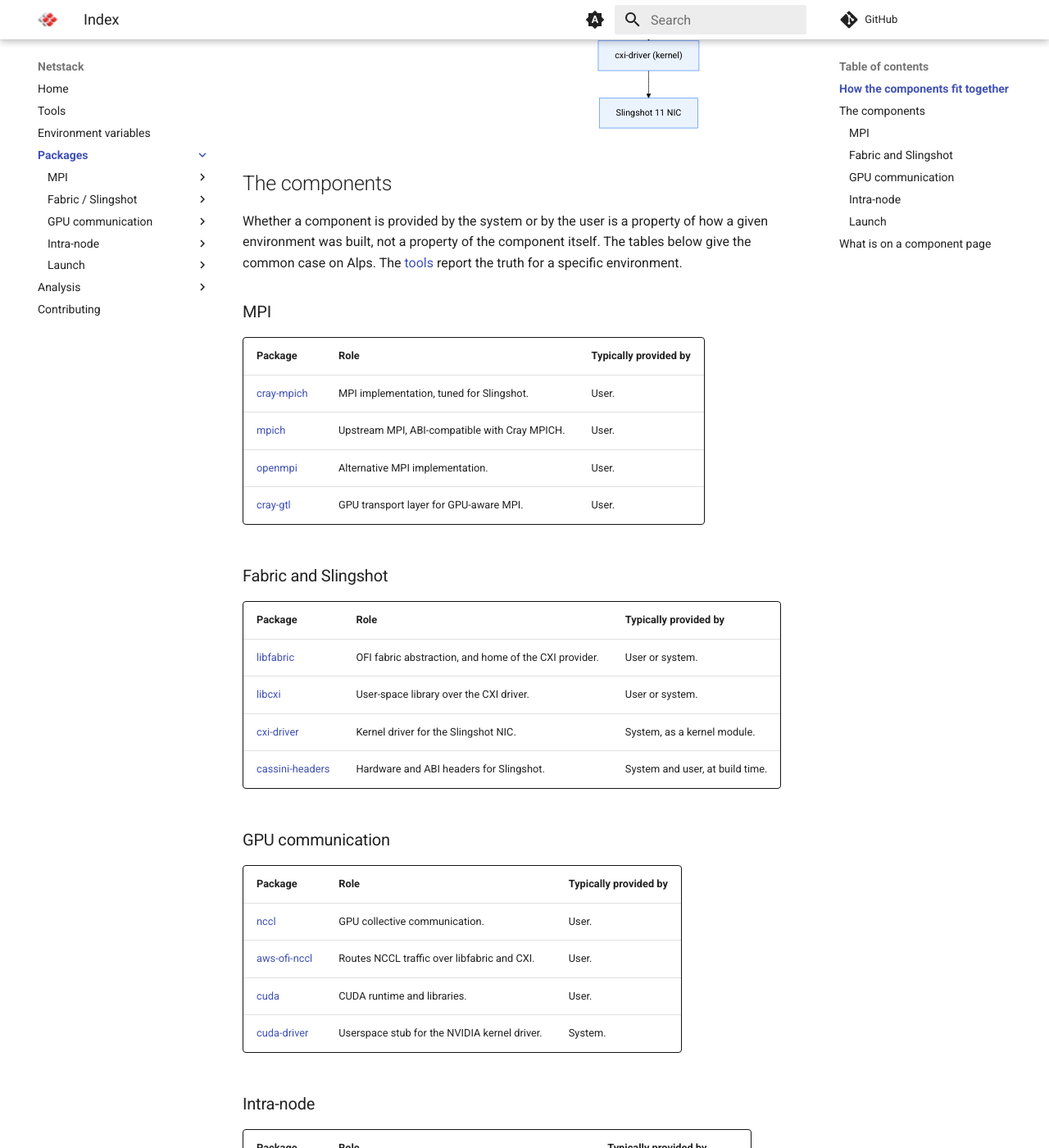
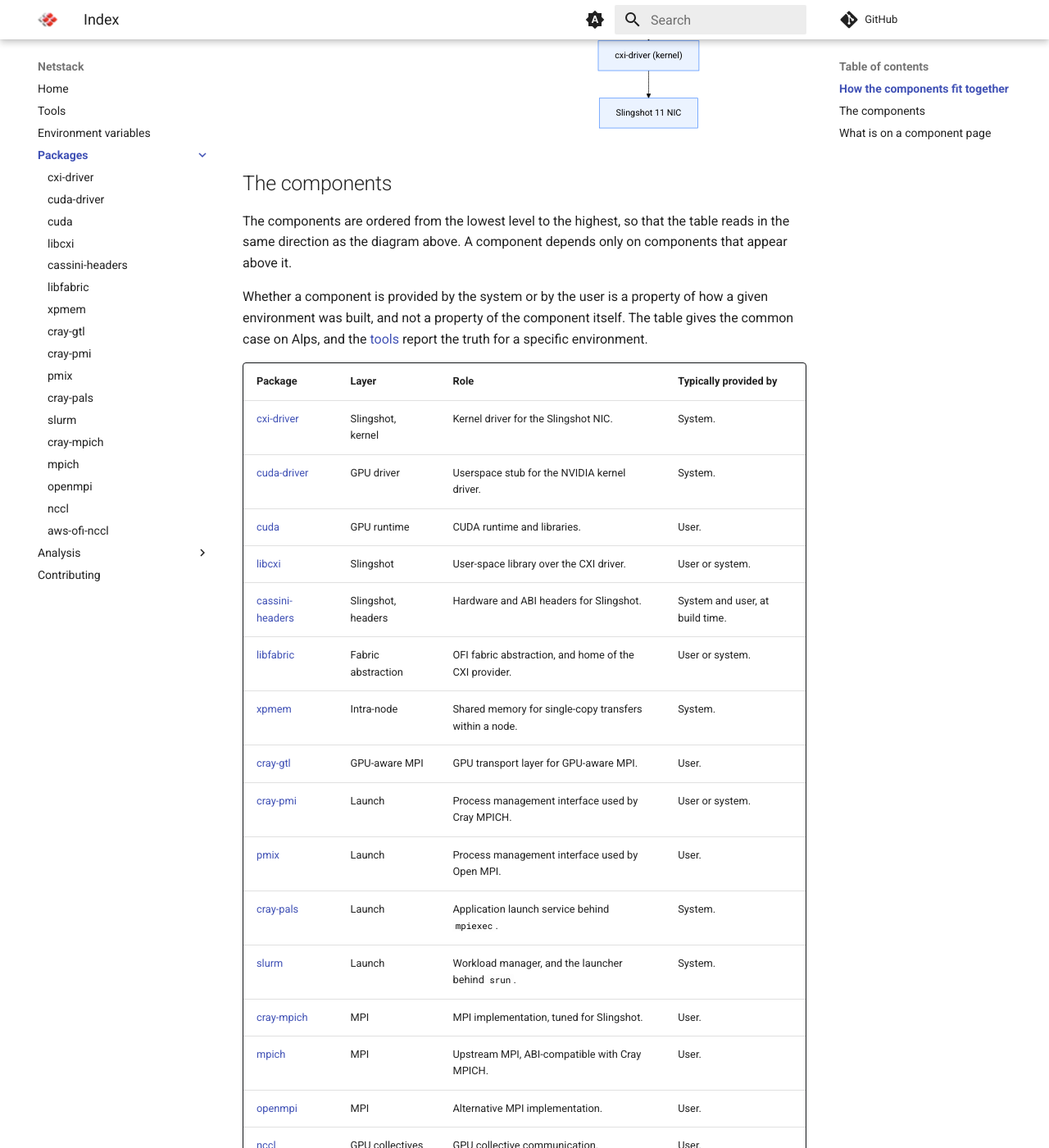
Before and after one commit to eth-cscs/netstack, an MkDocs documentation site: the page built from docs/packages/index.md, in a window 1280 px wide and 1400 px high, scrolled down 834 px. Shown: the whole window at 82% size. Built offline with MkDocs 1.6.1 and Material for MkDocs 9.7.7, drawn with Linux system fonts in a browser that asks for light colours; comment, search, counter and statistics services are not loaded; some of the changed text lies outside the part shown.

Commit message:
flatten package index

```diff
--- a/docs/packages/index.md
+++ b/docs/packages/index.md
@@ -42,59 +42,34 @@ flowchart TD
 [](){#ref-pkg-catalogue}
 ## The components
 
-Whether a component is provided by the system or by the user is a property of how a given environment was built, not a property of the component itself.
-The tables below give the common case on Alps.
-The [tools][ref-tools] report the truth for a specific environment.
+The components are ordered from the lowest level to the highest, so that the table reads in the same direction as the diagram above.
+A component depends only on components that appear above it.
 
-[](){#ref-pkg-mpi}
-### MPI
+Whether a component is provided by the system or by the user is a property of how a given environment was built, and not a property of the component itself.
+The table gives the common case on Alps, and the [tools][ref-tools] report the truth for a specific environment.
 
-| Package | Role | Typically provided by |
-|---|---|---|
-| [cray-mpich][ref-pkg-cray-mpich] | MPI implementation, tuned for Slingshot. | User. |
-| [mpich][ref-pkg-mpich] | Upstream MPI, ABI-compatible with Cray MPICH. | User. |
-| [openmpi][ref-pkg-openmpi] | Alternative MPI implementation. | User. |
-| [cray-gtl][ref-pkg-cray-gtl] | GPU transport layer for GPU-aware MPI. | User. |
+| Package | Layer | Role | Typically provided by |
+|---|---|---|---|
+| [cxi-driver][ref-pkg-cxi-driver] | Slingshot, kernel | Kernel driver for the Slingshot NIC. | System. |
+| [cuda-driver][ref-pkg-cuda-driver] | GPU driver | Userspace stub for the NVIDIA kernel driver. | System. |
+| [cuda][ref-pkg-cuda] | GPU runtime | CUDA runtime and libraries. | User. |
+| [libcxi][ref-pkg-libcxi] | Slingshot | User-space library over the CXI driver. | User or system. |
+| [cassini-headers][ref-pkg-cassini-headers] | Slingshot, headers | Hardware and ABI headers for Slingshot. | System and user, at build time. |
+| [libfabric][ref-pkg-libfabric] | Fabric abstraction | OFI fabric abstraction, and home of the CXI provider. | User or system. |
+| [xpmem][ref-pkg-xpmem] | Intra-node | Shared memory for single-copy transfers within a node. | System. |
+| [cray-gtl][ref-pkg-cray-gtl] | GPU-aware MPI | GPU transport layer for GPU-aware MPI. | User. |
+| [cray-pmi][ref-pkg-cray-pmi] | Launch | Process management interface used by Cray MPICH. | User or system. |
+| [pmix][ref-pkg-pmix] | Launch | Process management interface used by Open MPI. | User. |
+| [cray-pals][ref-pkg-cray-pals] | Launch | Application launch service behind `mpiexec`. | System. |
+| [slurm][ref-pkg-slurm] | Launch | Workload manager, and the launcher behind `srun`. | System. |
+| [cray-mpich][ref-pkg-cray-mpich] | MPI | MPI implementation, tuned for Slingshot. | User. |
+| [mpich][ref-pkg-mpich] | MPI | Upstream MPI, ABI-compatible with Cray MPICH. | User. |
+| [openmpi][ref-pkg-openmpi] | MPI | Alternative MPI implementation. | User. |
+| [nccl][ref-pkg-nccl] | GPU collectives | GPU collective communication. | User. |
+| [aws-ofi-nccl][ref-pkg-aws-ofi-nccl] | GPU collectives | Routes NCCL traffic over libfabric and CXI. | User. |
 
-[](){#ref-pkg-fabric}
-### Fabric and Slingshot
-
-| Package | Role | Typically provided by |
-|---|---|---|
-| [libfabric][ref-pkg-libfabric] | OFI fabric abstraction, and home of the CXI provider. | User or system. |
-| [libcxi][ref-pkg-libcxi] | User-space library over the CXI driver. | User or system. |
-| [cxi-driver][ref-pkg-cxi-driver] | Kernel driver for the Slingshot NIC. | System, as a kernel module. |
-| [cassini-headers][ref-pkg-cassini-headers] | Hardware and ABI headers for Slingshot. | System and user, at build time. |
-
-[](){#ref-pkg-gpu}
-### GPU communication
-
-| Package | Role | Typically provided by |
-|---|---|---|
-| [nccl][ref-pkg-nccl] | GPU collective communication. | User. |
-| [aws-ofi-nccl][ref-pkg-aws-ofi-nccl] | Routes NCCL traffic over libfabric and CXI. | User. |
-| [cuda][ref-pkg-cuda] | CUDA runtime and libraries. | User. |
-| [cuda-driver][ref-pkg-cuda-driver] | Userspace stub for the NVIDIA kernel driver. | System. |
-
-[](){#ref-pkg-intra-node}
-### Intra-node
-
-| Package | Role | Typically provided by |
-|---|---|---|
-| [xpmem][ref-pkg-xpmem] | Intra-node shared memory, for single-copy transfers. | System, as a kernel module. |
-
-[](){#ref-pkg-launch}
-### Launch
-
-| Package | Role | Typically provided by |
-|---|---|---|
-| [cray-pmi][ref-pkg-cray-pmi] | Process management interface used by Cray MPICH. | User or system. |
-| [pmix][ref-pkg-pmix] | Process management interface used by Open MPI. | User. |
-| [cray-pals][ref-pkg-cray-pals] | Application launch service behind `mpiexec`. | System. |
-| [slurm][ref-pkg-slurm] | Workload manager, and the launcher behind `srun`. | System. |
-
-The components marked as Slingshot components on their own pages are [libfabric][ref-pkg-libfabric], [libcxi][ref-pkg-libcxi], [cxi-driver][ref-pkg-cxi-driver], [cassini-headers][ref-pkg-cassini-headers] and [aws-ofi-nccl][ref-pkg-aws-ofi-nccl].
-These are the ones whose versions have to be checked against each other and against the host driver when a fabric problem is being diagnosed.
+The Slingshot components are [cxi-driver][ref-pkg-cxi-driver], [libcxi][ref-pkg-libcxi], [cassini-headers][ref-pkg-cassini-headers], [libfabric][ref-pkg-libfabric] and [aws-ofi-nccl][ref-pkg-aws-ofi-nccl].
+These are the ones whose versions have to be checked against each other, and against the host driver, when a fabric problem is being diagnosed.
 
 [](){#ref-pkg-anatomy}
 ## What is on a component page
--- a/mkdocs.yml
+++ b/mkdocs.yml
@@ -18,28 +18,23 @@ nav:
   - 'Environment variables': envvars.md
   - 'Packages':
     - packages/index.md
-    - 'MPI':
-      - 'cray-mpich': packages/cray-mpich.md
-      - 'cray-gtl': packages/cray-gtl.md
-      - 'mpich': packages/mpich.md
-      - 'openmpi': packages/openmpi.md
-    - 'Fabric / Slingshot':
-      - 'libfabric': packages/libfabric.md
-      - 'libcxi': packages/libcxi.md
-      - 'cxi-driver': packages/cxi-driver.md
-      - 'cassini-headers': packages/cassini-headers.md
-    - 'GPU communication':
-      - 'nccl': packages/nccl.md
-      - 'aws-ofi-nccl': packages/aws-ofi-nccl.md
-      - 'cuda': packages/cuda.md
-      - 'cuda-driver': packages/cuda-driver.md
-    - 'Intra-node':
-      - 'xpmem': packages/xpmem.md
-    - 'Launch':
-      - 'cray-pmi': packages/cray-pmi.md
-      - 'pmix': packages/pmix.md
-      - 'cray-pals': packages/cray-pals.md
-      - 'slurm': packages/slurm.md
+    - 'cxi-driver': packages/cxi-driver.md
+    - 'cuda-driver': packages/cuda-driver.md
+    - 'cuda': packages/cuda.md
+    - 'libcxi': packages/libcxi.md
+    - 'cassini-headers': packages/cassini-headers.md
+    - 'libfabric': packages/libfabric.md
+    - 'xpmem': packages/xpmem.md
+    - 'cray-gtl': packages/cray-gtl.md
+    - 'cray-pmi': packages/cray-pmi.md
+    - 'pmix': packages/pmix.md
+    - 'cray-pals': packages/cray-pals.md
+    - 'slurm': packages/slurm.md
+    - 'cray-mpich': packages/cray-mpich.md
+    - 'mpich': packages/mpich.md
+    - 'openmpi': packages/openmpi.md
+    - 'nccl': packages/nccl.md
+    - 'aws-ofi-nccl': packages/aws-ofi-nccl.md
   - 'Analysis':
     - analysis/index.md
     - 'Analysing a uenv': analysis/uenv.md
```
Also changed, not shown: AGENTS.md (+1 -1 lines), docs/contributing.md (+1 -1 lines).
